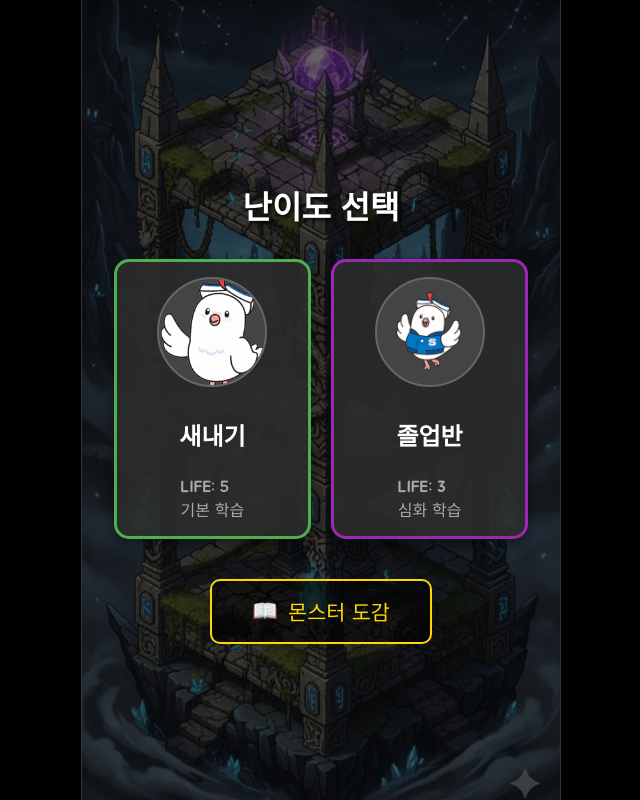
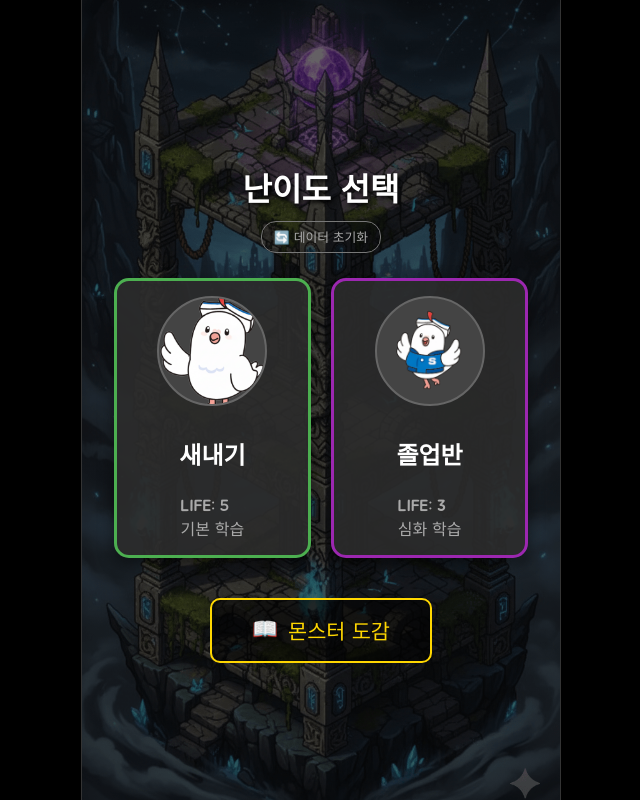
Before and after one commit to tabin00/doolgi-adventure-delta, a plain HTML site: page index.html in a window 1280 px wide. Both pictures are taken after a click on the button "START". Shown: the whole page, without its empty margins (319-959 px from the left). Drawn offline with Linux system fonts and the light colour scheme.

Commit message:
Add files via upload

```diff
--- a/index.html
+++ b/index.html
@@ -92,7 +92,27 @@
             background: linear-gradient(rgba(0,0,0,0.6), rgba(0,0,0,0.6)), url('assets/bg_start.png');
             background-size: cover; background-position: center;
         }
-        .select-title { margin-bottom: 30px; font-size: 2rem; color: white; text-shadow: 2px 2px 4px black; }
+        .select-title { margin-bottom: 10px; font-size: 2rem; color: white; text-shadow: 2px 2px 4px black; }
+
+        /* [NEW] 초기화 버튼 스타일 */
+        .reset-data-btn {
+            background: transparent;
+            border: 1px solid #777;
+            color: #aaa;
+            padding: 5px 12px;
+            font-size: 0.8rem;
+            cursor: pointer;
+            margin-bottom: 25px;
+            border-radius: 15px;
+            font-family: inherit;
+            transition: all 0.2s;
+        }
+        .reset-data-btn:hover {
+            color: #ff4444;
+            border-color: #ff4444;
+            background: rgba(255, 68, 68, 0.1);
+        }
+
         .char-container { display: flex; gap: 20px; justify-content: center; width: 100%; margin-bottom: 40px; }
         .char-card {
             width: 45%; height: 280px; background: rgba(44, 44, 44, 0.9);
@@ -371,6 +391,9 @@
         <!-- 난이도 선택 -->
         <div id="difficulty-screen" class="screen">
             <h2 class="select-title">난이도 선택</h2>
+            <!-- [NEW] 데이터 초기화 버튼 -->
+            <button class="reset-data-btn" onclick="resetGameData()">🔄 데이터 초기화</button>
+
             <div class="char-container">
                 <div class="char-card easy-mode" onclick="selectDifficulty('easy')">
                     <div class="char-img-placeholder" id="select-easy-img">
@@ -610,6 +633,27 @@
 
         function closeHint() { hintModal.style.display = 'none'; }
 
+        // 개발자용 치트키 (전체 해금)
+        function unlockAllStages() {
+            gameState.clearedStages[gameState.mode] = [0, 1, 2, 3, 4, 5, 6, 7, 8];
+            saveGame();
+            renderStageGrid();
+            showAlert("개발자 모드: 모든 스테이지가 해금되었습니다!");
+        }
+
+        /* [NEW] 게임 데이터 초기화 함수 */
+        function resetGameData() {
+            showConfirm("정말 모든 데이터를 삭제하고 초기화하시겠습니까?", function() {
+                // 데이터 초기화
+                gameState.clearedStages = { easy: [], hard: [] };
+                saveGame();
+
+                // 화면 새로고침하여 초기 상태로 복구
+                showAlert("모든 데이터가 초기화되었습니다.", function() {
+                    location.reload();
+                });
+            });
+        }
 
         /* --- 2. 게임 데이터 --- */
         const highlight = (text) => `<span class="highlight">${text}</span>`;
@@ -947,13 +991,13 @@
             wrongLog: []
         };
 
-        // [NEW] 저장소 키 변경 (v36 -> v37: 강제 초기화)
+        // [NEW] 저장소 키 변경 (v37 -> v38: 초기화 및 충돌 방지)
         function saveGame() {
-            localStorage.setItem('doolgi_save_v37', JSON.stringify(gameState.clearedStages));
+            localStorage.setItem('doolgi_save_v38', JSON.stringify(gameState.clearedStages));
         }
 
         function loadGame() {
-            const saved = localStorage.getItem('doolgi_save_v37');
+            const saved = localStorage.getItem('doolgi_save_v38');
             if (saved) {
                 try {
                     const parsed = JSON.parse(saved);
@@ -1142,6 +1186,7 @@
             const correct = currentQ.a;
 
             if (selectedInput.toLowerCase() === correct.toLowerCase()) {
+                // 정답
                 gameState.mCurHP -= 10;
                 document.getElementById('feedback').innerText = "HIT!";
                 document.getElementById('feedback').style.color = "#4caf50";
@@ -1155,6 +1200,7 @@
                     setTimeout(loadQuestion, 800);
                 }
             } else {
+                // 오답
                 if (gameState.mode === 'hard' && !gameState.isRetry) {
                     // 하드모드 첫 오답 시 오답노트 기록
                     if(!gameState.wrongLog.includes(currentQ)) {
@@ -1247,6 +1293,20 @@
             showAlert("개발자 모드: 모든 스테이지가 해금되었습니다!");
         }
 
+        /* [NEW] 게임 데이터 초기화 함수 */
+        function resetGameData() {
+            showConfirm("정말 모든 데이터를 삭제하고 초기화하시겠습니까?", function() {
+                // 데이터 초기화
+                gameState.clearedStages = { easy: [], hard: [] };
+                saveGame();
+
+                // 화면 새로고침하여 초기 상태로 복구
+                showAlert("모든 데이터가 초기화되었습니다.", function() {
+                    location.reload();
+                });
+            });
+        }
+
         function renderCollection() {
             const grid = document.getElementById('collection-grid');
             grid.innerHTML = "";
@@ -1275,6 +1335,7 @@
                 if (isEasyCleared || isHardCleared) {
                     slot.onclick = function() {
                         bookState.stageId = idx;
+                        const initMode = isEasyCleared ? 'easy' : 'hard';
                         bookState.currentMode = 'easy';
                         document.getElementById('tab-easy').classList.add('active');
                         document.getElementById('tab-hard').classList.remove('active');
```
